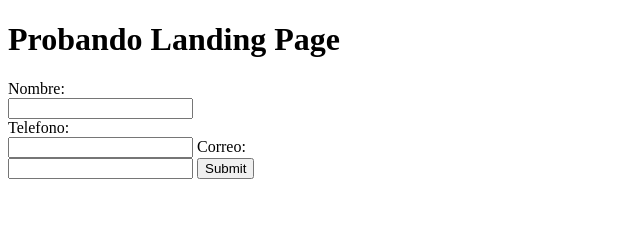
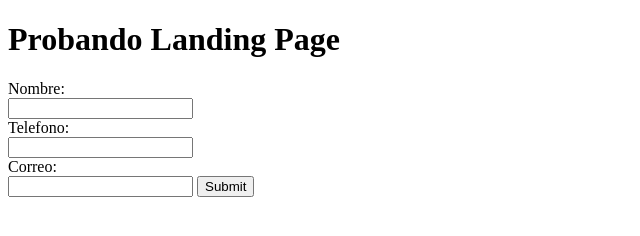
Before and after one commit to AvilaPro/landingPages, a plain HTML site: page index.html in a window 1280 px wide. Shown: the whole page, without its empty margins (0-640 px from the left). Drawn offline with nearby package versions, Linux system fonts and the light colour scheme.

Commit message:
correccion del br luego del campo telefono

```diff
--- a/index.html
+++ b/index.html
@@ -12,7 +12,7 @@
     Nombre:<br>
     <input type="text" name="entry.799763778" id="entry.799763778"><br>
     Telefono:<br>
-    <input type="text" name="entry.64917721" id="entry.64917721">
+    <input type="text" name="entry.64917721" id="entry.64917721"> <br>
     Correo: <br>
     <input type="text" name="entry.1378457638" id="entry.1378457638">
     <input type="submit" value="Submit">
```
